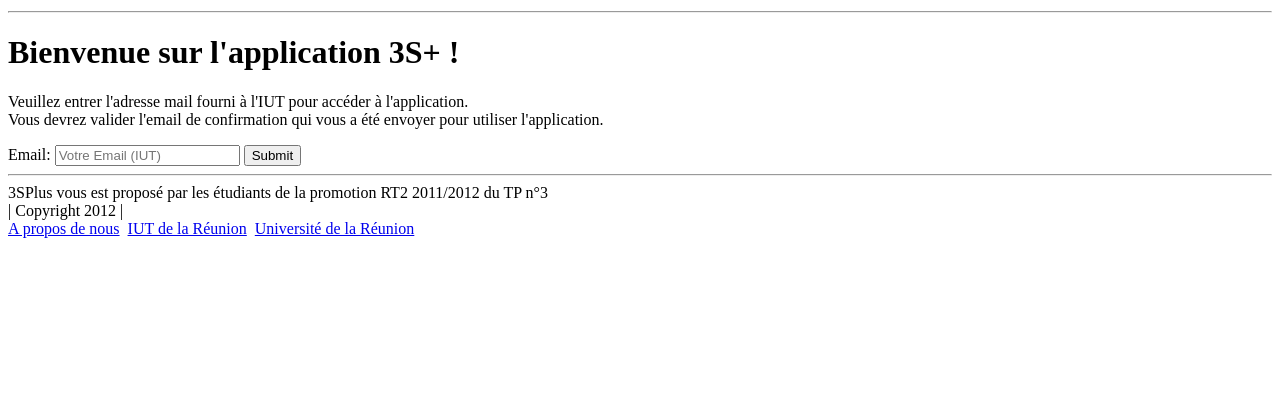
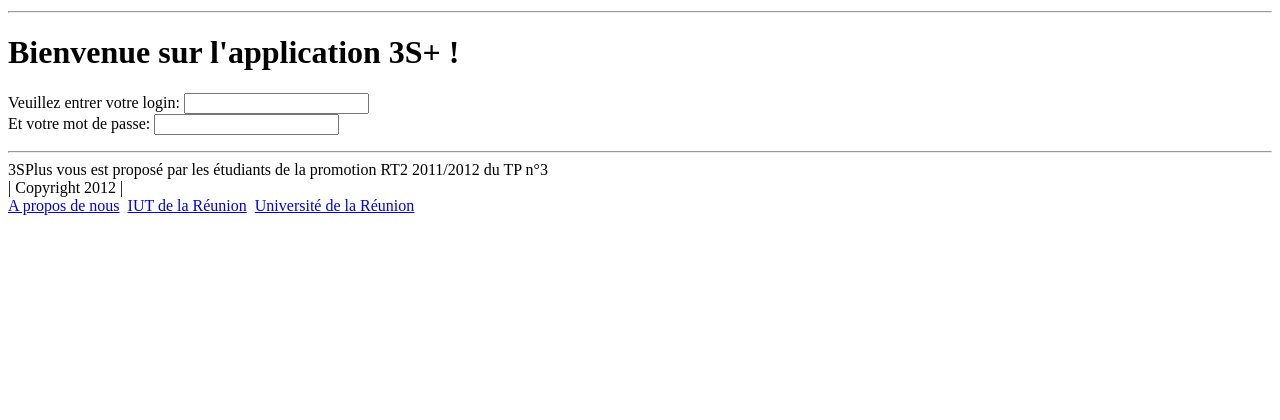
Before and after one commit to terafc/3Splus, a PHP site: template administration/view/login.php in a window 1280 px wide. Shown: the part 351-771 px from the top of the page. Run offline with PHP 8.4, Linux system fonts and the light colour scheme; the template is opened without the code that fills it, so the values that code supplies are empty; some libraries are stand-ins or nearby versions.

Commit message:
l accueil est login

```diff
--- a/administration/css/design.css
+++ b/administration/css/design.css
@@ -5,7 +5,7 @@
 
 body{
 	display:block;
-	width:1024px;
+	width:955px;
 	font-family: TrebuchetMS;
 	margin:0 auto;
 	padding:0;
--- a/administration/index.php
+++ b/administration/index.php
@@ -25,7 +25,7 @@
 			include_once(CHEMIN_CONTROLLER.'/'.$_REQUEST['page'].'Controller.php');
 		}
 		elseif(!isset($_REQUEST['action']) && !isset($_REQUEST['page'])){//Si on affiche la page pour la première fois sans variables
-			include_once(CHEMIN_VIEW.'/accueil.php');
+			include_once(CHEMIN_VIEW.'/login.php');
 		}
 		else{
 			include_once(CHEMIN_VIEW.'/404.php');//Erreur 404
--- a/administration/view/commande.php
+++ b/administration/view/commande.php
@@ -5,7 +5,8 @@
 	echo "N° Commande: ";
 	echo "
 		<form methode=POST, action=''>
-		<input type='checkbox' name='cmdvalider'>";
+		<input type='submit' name='cmdvalider' value='Valider la commande'>
+		</form>";
 
 	echo"
 	<table class='groupe'>
--- a/administration/view/login.php
+++ b/administration/view/login.php
@@ -1,10 +1,10 @@
 <p><h1>Bienvenue sur l'application 3S+ !</h1></p>
 <p>
-	Veuillez entrer l'adresse mail fourni à l'IUT pour accéder à l'application.
-	<br/>
-	Vous devrez valider l'email de confirmation qui vous a été envoyer pour utiliser l'application.
+	<form method='POST' action=''>
+		Veuillez entrer votre login: <input type='text' name=''/>
+		<br/>
+		Et votre mot de passe: <input type='password' name=''/>
+	</form>
+
 </p>
-<form method="POST" action="<?php echo HTTP_INDEX."?page=login&action=sendLogin";?>">
-	Email: <input type="text" name="email" placeholder="Votre Email (IUT)"/>
-	<input type="submit"/>
 </form>
```
